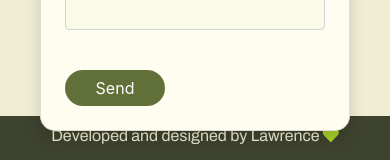
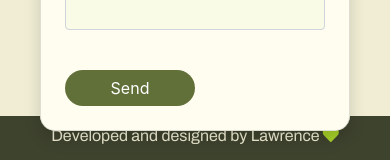
Before and after one commit to Laawrr/midterm-110, a website: page index.html in a window 390 px wide. Shown: the part 3482-3642 px from the top of the page. Drawn offline with nearby package versions, Linux system fonts and the light colour scheme.

Commit message:
Update send button in contacts

```diff
--- a/css/res.css
+++ b/css/res.css
@@ -15,7 +15,7 @@
     }
 
     button {
-        width: 100px !important;
+        max-width: 50% !important;
     }
     .card {
         max-width: 200% !important;
```
